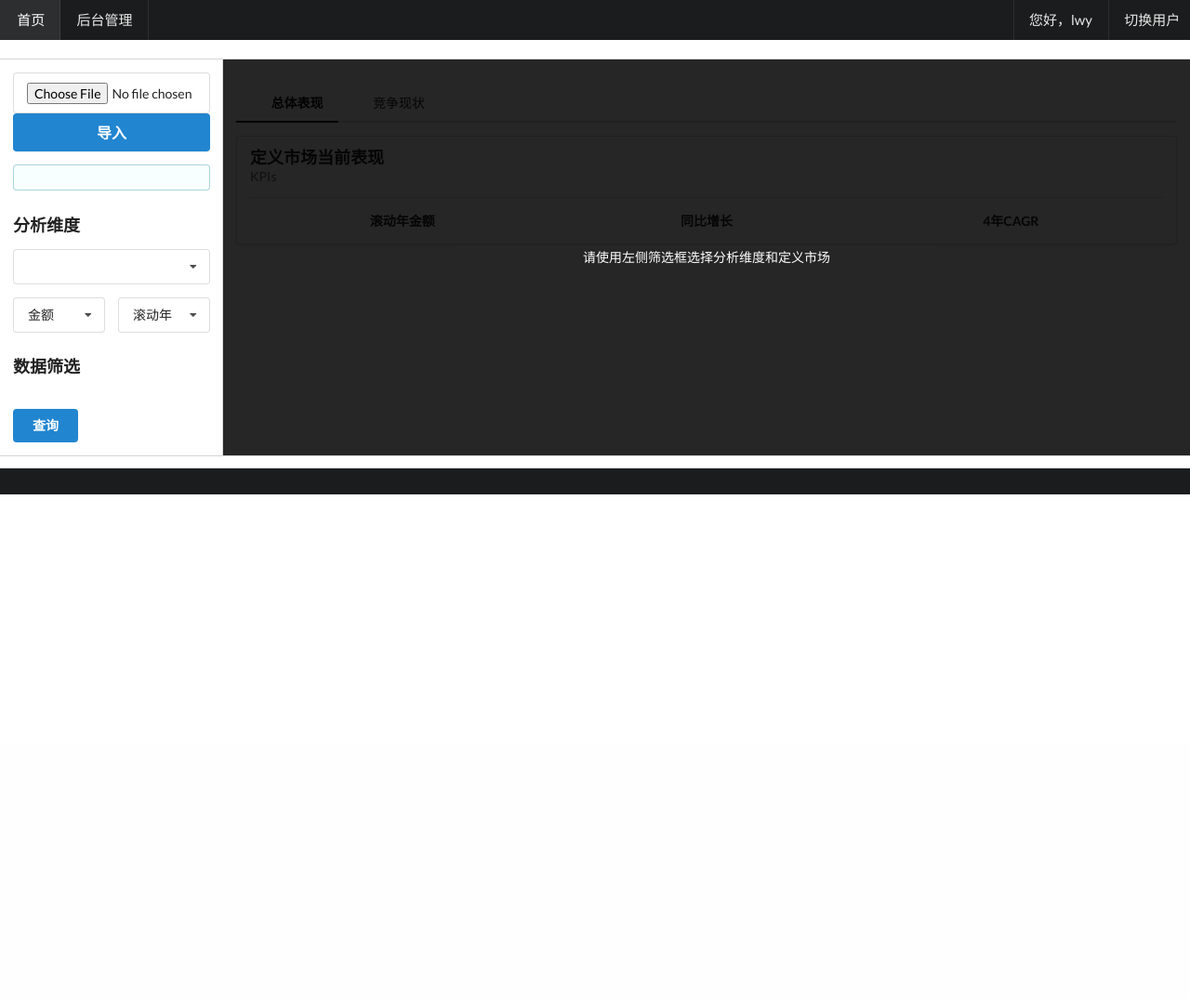
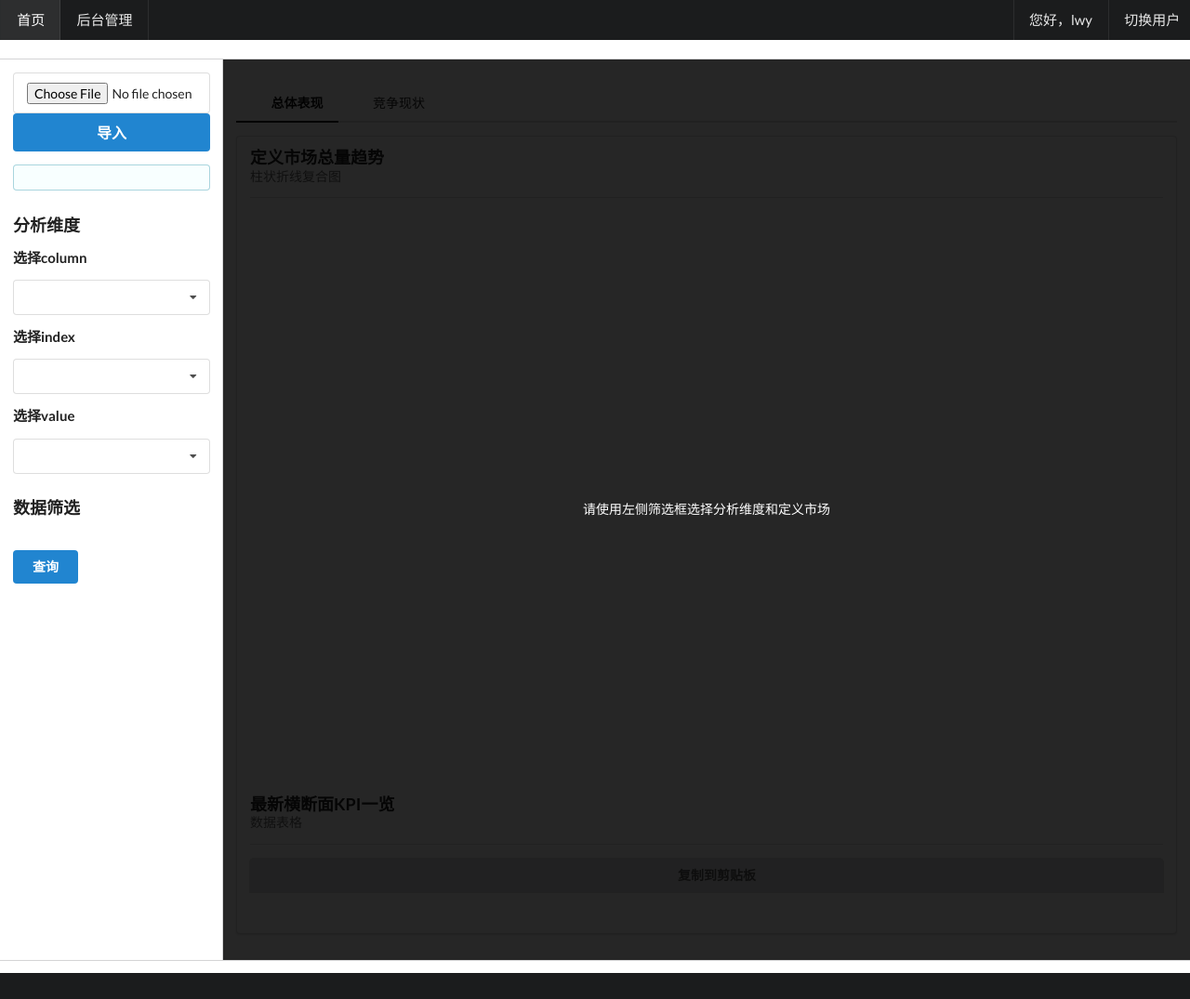
Before and after one commit to lwy276701865/lwy_graduate, a Django app: page /chpa/index in a window 1280 px wide. Shown: the whole page at 93% size. Before the commit the page ends 532 px from the top, so only its background shows below. Run offline with Django 3.2, Linux system fonts and the light colour scheme; a user stored in the database is signed in; some web fonts are replaced.

Commit message:
5.5实现导入文件生成图表

```diff
--- a/chpa_data/templates/chpa_data/display.html
+++ b/chpa_data/templates/chpa_data/display.html
@@ -5,50 +5,30 @@
     <div class="ui active dimmer" id="dimmer">
         <div class="ui text" style="color: #FFFFFF">请使用左侧筛选框选择分析维度和定义市场</div>
     </div>
-    <!-- 创建2个Semantic UI tab，根据鼠标点击切换，以保证页面干净清爽 -->
+
+    <!-- 创建4个Semantic UI tab，根据鼠标点击切换，以保证页面干净清爽 -->
     <div class="ui pointing secondary menu">
         <a class="item active" data-tab="total"><i class="circle icon"></i>总体表现</a>
         <a class="item" data-tab="competition"><i class="trophy icon"></i>竞争现状</a>
         {#        <a class="item" data-tab="bubble_performance"><i class="braille icon"></i>规模 vs. 增长</a>#}
         {#        <a class="item" data-tab="export"><i class="download icon"></i>导出数据</a>#}
     </div>
+
+    {#    第一个tab，放了pyecharts和表格#}
     <div class="ui tab segment active" data-tab="total">
+        {#        pyecharts图表#}
         <h3 class="ui header">
             <div class="content">
-                定义市场当前表现
-                <div class="sub header">KPIs</div>
+                定义市场总量趋势
+                <div class="sub header">柱状折线复合图</div>
             </div>
         </h3>
         <div class="ui divider"></div>
-        <!-- Semantic UI的statistic类能呈现“醒目大数字”的效果 -->
-        <div class="ui small three statistics">
-            <div class="statistic">
-                <div class="value" id="value_size">
-                    {{ market_size }}
-                </div>
-                <div class="label" id="label_size_unit">
-                    滚动年金额
-                </div>
-            </div>
-            <div class="statistic" id="div_gr">
-                <div class="value" id="value_gr">
-                    {{ market_gr }}
-                </div>
-                <div class="label">
-                    同比增长
-                </div>
-            </div>
-            <div class="statistic" id="div_cagr">
-                <div class="value" id="value_cagr">
-                    {{ market_cagr }}
-                </div>
-                <div class="label">
-                    4年CAGR
-                </div>
-            </div>
+        <div class="ui container">
+            <div id="bar_total_trend" style="width:1000px; height:600px;"></div>
         </div>
-    </div>
-    <div class="ui tab segment" data-tab="competition">
+
+        {#        表格#}
         <h3 class="ui header">
             <div class="content">
                 最新横断面KPI一览
@@ -63,12 +43,25 @@
             复制到剪贴板
         </div>
         <div class="ui hidden divider"></div>
-
         <div class="ui container" id='result_table' style="width: 100%; overflow-x: scroll; overflow-y: hidden;">
             <!-- Django渲染html代码时需要加入|safe，保证html不会被自动转义 -->
             {{ ptable|safe }}
         </div>
+    </div>
 
+    {#    第二个tab，应该放置三个pyecharts图表，即index和column分类统计图；describe图表#}
+    <div class="ui tab segment" data-tab="competition">
+        {#        pyecharts图表#}
+        <h3 class="ui header">
+            <div class="content">
+                定义市场总量趋势
+                <div class="sub header">柱状折线复合图</div>
+            </div>
+        </h3>
+        <div class="ui divider"></div>
+        <div class="ui container">
+            <div id="info_chart" style="width:1000px; height:600px;"></div>
+        </div>
     </div>
     {#    <div class="ui tab segment" data-tab="bubble_performance">#}
     {#        <h3 class="ui header">#}
--- a/chpa_data/templates/chpa_data/filter.html
+++ b/chpa_data/templates/chpa_data/filter.html
@@ -10,29 +10,39 @@
             <div class="field">
                 <div class="fields">
                     <div class="sixteen wide field">
+                        <h4>选择column</h4>
                         <select name="DIMENSION_select" id="DIMENSION_select" class="ui fluid search dropdown">
+                            <option value="" style="display: none"></option>
                             {% for key, value in mselect_dict.items %}
-                                {% if value.select == 'PRODUCT' %}
-                                    <option value="{{ value.select }}" selected>{{ key }}</option>
-                                {% else %}
-                                    <option value="{{ value.select }}">{{ key }}</option>
-                                {% endif %}
+                                <option value="{{ value.select }}">{{ key }}</option>
                             {% endfor %}
                         </select>
                     </div>
                 </div>
                 <div class="fields">
-                    <div class="eight wide field">
-                        <select name="UNIT_select" id="UNIT_select" class="ui fluid search dropdown">
-                            <option value="Value" selected>金额</option>
-                            <option value="Volume">盒数</option>
-                            <option value="Volume (Counting Unit)">最小制剂单位数</option>
+                    <div class="sixteen wide field">
+                        <h4>选择index</h4>
+                        <select name="INDEX_select" id="INDEX_select" class="ui fluid search dropdown">
+                            {#                            <option value="Value" selected>金额</option>#}
+                            {#                            <option value="Volume">盒数</option>#}
+                            {#                            <option value="Volume (Counting Unit)">最小制剂单位数</option>#}
+                            <option value="" style="display: none"></option>
+                            {% for key, value in mselect_dict.items %}
+                                <option value="{{ value.select }}">{{ key }}</option>
+                            {% endfor %}
                         </select>
                     </div>
-                    <div class="eight wide field">
-                        <select name="PERIOD_select" id="PERIOD_select" class="ui fluid search dropdown">
-                            <option value="MAT" selected>滚动年</option>
-                            <option value="QTR">季度</option>
+                </div>
+                <div class="fields">
+                    <div class="sixteen wide field">
+                        <h4>选择value</h4>
+                        <select name="VALUE_select" id="VALUE_select" class="ui fluid search dropdown">
+                            {#                        <option value="MAT" selected>滚动年</option>#}
+                            {#                        <option value="QTR">季度</option>#}
+                            <option value="" style="display: none"></option>
+                            {% for key, value in mselect_dict_value.items %}
+                                <option value="{{ value.select }}">{{ key }}</option>
+                            {% endfor %}
                         </select>
                     </div>
                 </div>
@@ -67,30 +77,26 @@
 <script type="text/javascript">
     $("#AJAX_get").click(function (event) {
         event.preventDefault(); // 防止表单默认的提交
+
         var dimmer = $("#dimmer");
         dimmer.attr('class', 'ui active dimmer'); // 点击筛选按钮后dimmer变成active
         dimmer.children('div').remove(); // 删除初始化文字
         dimmer.append('<div class="ui text loader">数据加载中……</div>'); // 增加loading效果和文字
 
-        // 获取单选下拉框的值
-        var form_data = {
-            "DIMENSION_select": $("#DIMENSION_select").val(),
-            "PERIOD_select": $("#PERIOD_select").val(),
-            "UNIT_select": $("#UNIT_select").val(),
-        };
+        {# 获取用户选择的表单值#}
+        var form_data=getForm()
 
-        // 获取多选下拉框的值
-        var dict = {{ mselect_dict|safe }};
-        for (key in dict) {
-            var form_name = dict[key]['select'] + "_select";
-            jquery_selector_id = "[id='" + form_name + "']";//因为我们的部分多选框id有空格，要用这种写法
-            form_data[form_name] = $(jquery_selector_id).val();
-        }
         // Pyecharts图表初始化
-        {#var chart = echarts.init(document.getElementById('bar_total_trend'), 'white', {renderer: 'canvas'});#}
-        {#chart.showLoading({#}
-        {#    text : '正在加载数据'#}
-        {# });  //增加加载提示#}
+        var chart = echarts.init(document.getElementById('bar_total_trend'), 'white', {renderer: 'canvas'});
+        chart.showLoading({
+            text : '正在加载数据'
+         });  //增加加载提示
+
+        var info_chart = echarts.init(document.getElementById('info_chart'), 'white', {renderer: 'canvas'});
+        info_chart.showLoading({
+            text : '正在加载数据'
+         });  //增加加载提示
+
         $.ajax({
             // 请求的url
             url: '{% url 'chpa:query' %}',
@@ -101,22 +107,26 @@
             // 回调函数，其中ret是返回的JSON，可以以字典的方式调用
             success: function (ret) {     //成功执行
                 // 更新单位标签
-                $("#label_size_unit").html("最新"+form_data['PERIOD_select']+ " " +form_data['UNIT_select']);
+                $("#label_size_unit").html("最新"+form_data['VALUE_select']+ " " +form_data['INDEX_select']);
                 // 把查询结果输出到网页上预留id的DOM元素中
                 $("#value_size").html(ret["market_size"].toLocaleString());
                 $("#value_gr").html(ret["market_gr"].toLocaleString());
                 $("#value_cagr").html(ret["market_cagr"].toLocaleString());
-                $("#result_table").html(ret['ptable']);
+                $("#result_table").html(ret['ptable']);//这个ptable是后端query函数传过来的ptable
                 initTable($("#ptable")) // 为id为ptable的DOM表格初始化DataTables，即上一行刚刚修改了DOM元素的那个
 
 
                 // 去除加载遮罩（去掉active）
                 dimmer.attr('class', 'ui dimmer');
+
                 // 展示Pyecharts整体市场柱状组合图
-                {#chart.clear();#}
-                {#chart.setOption(ret['bar_total_trend']);#}
-                {#chart.hideLoading()#}
+                chart.clear();
+                chart.setOption(ret['bar_total_trend']);
+                chart.hideLoading()
 
+                info_chart.clear();
+                info_chart.setOption(ret['info_chart']);
+                info_chart.hideLoading()
                 // 展示Matplotlib气泡图
                 {#$("#bubble_performance").attr('src', ret['bubble_performance']);#}
             },
@@ -187,23 +197,30 @@
         );
     }
 </script>
+{#获取前端选择的表单结果，即用户选择了哪些数据#}
 <script>
     function getForm(){
         // 获取单选下拉框的值
         var form_data = {
             "DIMENSION_select": $("#DIMENSION_select").val(),
-            "PERIOD_select": $("#PERIOD_select").val(),
-            "UNIT_select": $("#UNIT_select").val(),
+            "VALUE_select": $("#VALUE_select").val(),
+            "INDEX_select": $("#INDEX_select").val(),
         };
 
-        // 获取多选下拉框的值
+        // 获取多选下拉框的值（index和column）
         var dict = {{ mselect_dict|safe }};
         for (key in dict) {
             var form_name = dict[key]['select'] + "_select";
             jquery_selector_id = "[id='" + form_name + "']";//因为我们的部分多选框id有空格，要用这种写法
             form_data[form_name] = $(jquery_selector_id).val();
         }
-
+        // 获取value下拉框的值
+        var dict2 = {{ mselect_dict_value|safe }};
+        for (key in dict2) {
+            var form_name = dict2[key]['select'] + "_select";
+            jquery_selector_id = "[id='" + form_name + "']";//因为我们的部分多选框id有空格，要用这种写法
+            form_data[form_name] = $(jquery_selector_id).val();
+        }
         return form_data
     }
 </script>
--- a/chpa_data/views.py
+++ b/chpa_data/views.py
@@ -22,6 +22,8 @@ from django.contrib.auth.decorators import login_required
 ENGINE = create_engine('mysql+pymysql://root:lwydecd+20@localhost:3306/test') #创建数据库连接引擎
 # 根据用户传进来的数据创建的表
 DB_TABLE='example'
+column=''
+index=''
 
 # 此函数初始化界面，然后用户点击导入按钮后自动生成可选条件，让用户选择
 def index01(request):
@@ -76,7 +78,9 @@ def index(request):
         #传给前端value选择的备选值,因为value只能选择数值类型的数据,选择字符数据没有意义
         df2=df[df['DATA_TYPE'].isin(['int','float'])]
         D_screen_condition2VALUE=dict(zip(df2['COLUMN_NAME'],'`'+df2['COLUMN_NAME']+'`'))
+        print("index/column备选项为:")
         print(D_screen_condition)
+        print("value备选项为:")
         print(D_screen_condition2VALUE)
         # 下面的代码负责初始化表单选项(index和column)
         mselect_dict = {}
@@ -114,6 +118,13 @@ def index(request):
         return render(request,  'chpa_data/display.html',context)      #返回客户端信息
     else:
         return HttpResponseRedirect("不支持的请求方法")
+# 此函数删除字符串两边的反引号``
+def delesig(str):
+    if str[0]=='`':
+        str=str[1:][:-1]
+    else:
+        str=str
+    return str
 # 此函数根据form_dict数据做对应的处理（处理为原数据或者透视数据表）
 def get_df(form_dict, is_pivoted=True):
     sql = sqlparse(form_dict)  # sql拼接
@@ -121,14 +132,16 @@ def get_df(form_dict, is_pivoted=True):
     print("构造出来的sql语句为"+sql)
     if is_pivoted is True:
         dimension_selected = form_dict['DIMENSION_select'][0]
-        if dimension_selected[0] == '`':
-            column = dimension_selected[1:][:-1]
-        else:
-            column = dimension_selected
-
+        index_selected = form_dict['INDEX_select'][0]
+        value_selected = form_dict['VALUE_select'][0]
+        global column
+        column=delesig(dimension_selected)
+        global index
+        index=delesig(index_selected)
+        value=delesig(value_selected)
         pivoted = pd.pivot_table(df,
-                                 values='AMOUNT',  # 数据透视汇总值为AMOUNT字段，一般保持不变
-                                 index='DATE',  # 数据透视行为DATE字段，一般保持不变
+                                 values=value,#'AMOUNT',  # 数据透视汇总值为AMOUNT字段，一般保持不变
+                                 index=index,#'DATE',  # 数据透视行为DATE字段，一般保持不变
                                  columns=column,  # 数据透视列为前端选择的分析维度
                                  aggfunc=np.sum)  # 数据透视汇总方式为求和，一般保持不变
         if pivoted.empty is False:
@@ -139,15 +152,18 @@ def get_df(form_dict, is_pivoted=True):
         return df
 @login_required
 @cache_page(60 * 60 * 24 * 30) #  缓存30天
-# 此函数在前端选择了筛选条件之后通过前端传递过来的值进行分析，并返回json格式的结果
+# query函数在前端选择了筛选条件之后通过前端传递过来的值进行分析，并返回json格式的结果
 # 1.解析前端参数到理想格式
 # 2.根据前端参数数据拼接SQL并用Pandas
 # 3.读取Pandas读取数据后，将前端选择的DIMENSION作为pivot_table方法的column参数
 # 4.返回Json格式的结果
+# 注：前三步交给get_df函数做了
 def query(request):
     form_dict = dict(six.iterlists(request.GET))
+    print("前端表单转换为字典：")
+    print(form_dict)
     pivoted = get_df(form_dict)
-
+    df=get_df(form_dict,is_pivoted=False)
     # KPI
     kpi = get_kpi(pivoted)
 
@@ -158,16 +174,18 @@ def query(request):
                           )
 
     # Pyecharts交互图表
-    # bar_total_trend = json.loads(prepare_chart(pivoted, 'bar_total_trend', form_dict))
-
+    bar_total_trend = json.loads(prepare_chart(pivoted, 'bar_total_trend', form_dict,column))
+    #describe函数转为图表
+    info_chart=json.loads(prepare_chart(df, 'get_info_chart', index,column))
     # Matplotlib静态图表
     # bubble_performance = prepare_chart(pivoted, 'bubble_performance', form_dict)
     context = {
         "market_size": kpi["market_size"],
         "market_gr": kpi["market_gr"],
         "market_cagr": kpi["market_cagr"],
-        'ptable': table
-        # 'bar_total_trend': bar_total_trend,
+        'ptable': table,
+        'bar_total_trend': bar_total_trend,
+        'info_chart':info_chart,
         # 'bubble_performance': bubble_performance
     }
 
@@ -254,13 +272,11 @@ def get_distinct_list(column, db_table):
     return l
 # 构造sql语句
 def sqlparse(context):
-    print(context)
-    sql = "Select * from %s Where PERIOD = '%s' And UNIT = '%s'" % \
-          (DB_TABLE, context['PERIOD_select'][0], context['UNIT_select'][0])  # 先处理单选部分
+    sql = "Select * from %s Where true " % (DB_TABLE)  # 构造sql语句前半段
 
-    # 下面循环处理多选部分
+    # 下面循环处理多选部分（即数据筛选部分）
     for k, v in context.items():
-        if k not in ['csrfmiddlewaretoken', 'DIMENSION_select', 'PERIOD_select', 'UNIT_select']:
+        if k not in ['csrfmiddlewaretoken', 'DIMENSION_select', 'VALUE_select', 'INDEX_select']:
             if k[-2:] == '[]':
                 field_name = k[:-9]  # 如果键以[]结尾，删除_select[]取原字段名
             else:
@@ -269,7 +285,7 @@ def sqlparse(context):
             sql = sql_extent(sql, field_name, selected)  #未来可以通过进一步拼接字符串动态扩展sql语句
     return sql
 
-
+# 通过AND关键字连接来扩展sql语句
 def sql_extent(sql, field_name, selected, operator=" AND "):
     if selected is not None:
         statement = ''
@@ -293,6 +309,7 @@ D_MULTI_SELECT = {
     '剂型': 'FORMULATION',
     '剂量': 'STRENGTH'
 }
+# 该函数用来格式化表格的数据，用到query函数里的table属性里面
 def build_formatters_by_col(df):
     format_abs = lambda x: '{:,.0f}'.format(x)
     format_share = lambda x: '{:.1%}'.format(x)
@@ -322,47 +339,51 @@ D_TRANS = {
     '最小制剂单位数': 'Volume (Counting Unit)'
 }
 
-# def prepare_chart(df,  # 输入经过pivoted方法透视过的df，不是原始df
-#                   chart_type,  # 图表类型字符串，人为设置，根据图表类型不同做不同的Pandas数据处理，及生成不同的Pyechart对象
-#                   form_dict,  # 前端表单字典，用来获得一些变量作为图表的标签如单位
-#                   ):
-#     label = D_TRANS[form_dict['PERIOD_select'][0]] + D_TRANS[form_dict['UNIT_select'][0]]
-#
-#     if chart_type == 'bar_total_trend':
-#         df_abs = df.sum(axis=1)  # Pandas列汇总，返回一个N行1列的series，每行是一个date的市场综合
-#         # df_abs.index = df_abs.index.strftime("%Y-%m")
-#         # df_abs.index = datetime.strptime(str(df_abs.index),'%Y-%m-%d %H:%M:%S.%f').strftime("%Y-%m")
-#         df_abs.index =pd.to_datetime(df_abs.index,format="%Y-%m")  # 行索引日期数据变成2020-06的形式
-#         df_abs = df_abs.to_frame()  # series转换成df
-#         df_abs.columns = [label]  # 用一些设置变量为系列命名，准备作为图表标签
-#         df_gr = df_abs.pct_change(periods=4)  # 获取同比增长率
-#         df_gr.dropna(how='all', inplace=True)  # 删除没有同比增长率的行，也就是时间序列数据的最前面几行，他们没有同比
-#         df_gr.replace([np.inf, -np.inf, np.nan], '-', inplace=True)  # 所有分母为0或其他情况导致的inf和nan都转换为'-'
-#         chart = echarts_stackbar(df=df_abs,
-#                                  df_gr=df_gr
-#                                  )  # 调用stackbar方法生成Pyecharts图表对象
-#         return chart.dump_options()  # 用json格式返回Pyecharts图表对象的全局设置
-#     elif chart_type == 'bubble_performance':
-#         df_abs = df.iloc[-1,:]  # 获取最新时间粒度的绝对值
-#         df_share = df.transform(lambda x: x / x.sum(), axis=1).iloc[-1,:] # 获取份额
-#         df_diff = df.diff(periods=4).iloc[-1,:]  # 获取同比净增长
-#
-#         chart = mpl_bubble(x=df_abs,  # x轴数据
-#                            y=df_diff,  # y轴数据
-#                            z=df_share * 50000,  # 气泡大小数据
-#                            labels=df.columns.str.split('|').str[0],  # 标签数据
-#                            title='',  # 图表标题
-#                            x_title=label,  # x轴标题
-#                            y_title=label + '净增长',  # y轴标题
-#                            x_fmt='{:,.0f}',  # x轴格式
-#                            y_fmt='{:,.0f}',  # y轴格式
-#                            y_avg_line=True,  # 添加y轴分隔线
-#                            y_avg_value=0,  # y轴分隔线为y=0
-#                            label_limit=30  # 只显示前30个项目的标签
-#                            )
-#         return chart
-#     else:
-#         return None
+def prepare_chart(df,  # 输入经过pivoted方法透视过的df，不是原始df
+                  chart_type,  # 图表类型字符串，人为设置，根据图表类型不同做不同的Pandas数据处理，及生成不同的Pyechart对象
+                  index,  # 前端表单字典，用来获得一些变量作为图表的标签如单位
+                  column
+                  ):
+    label ='MATVALUE'
+
+    if chart_type == 'bar_total_trend':
+        df_abs = df.sum(axis=1)  # Pandas列汇总，返回一个N行1列的series，每行是一个date的市场综合
+        # df_abs.index = df_abs.index.strftime("%Y-%m")
+        # df_abs.index = datetime.strptime(str(df_abs.index),'%Y-%m-%d %H:%M:%S.%f').strftime("%Y-%m")
+        df_abs.index =pd.to_datetime(df_abs.index,format="%Y-%m")  # 行索引日期数据变成2020-06的形式
+        df_abs = df_abs.to_frame()  # series转换成df
+        df_abs.columns = [label]  # 用一些设置变量为系列命名，准备作为图表标签
+        df_gr = df_abs.pct_change(periods=4)  # 获取同比增长率
+        df_gr.dropna(how='all', inplace=True)  # 删除没有同比增长率的行，也就是时间序列数据的最前面几行，他们没有同比
+        df_gr.replace([np.inf, -np.inf, np.nan], '-', inplace=True)  # 所有分母为0或其他情况导致的inf和nan都转换为'-'
+        chart = echarts_stackbar(df=df_abs,
+                                 df_gr=df_gr
+                                 )  # 调用stackbar方法生成Pyecharts图表对象
+        return chart.dump_options()  # 用json格式返回Pyecharts图表对象的全局设置
+    elif chart_type == 'bubble_performance':
+        df_abs = df.iloc[-1,:]  # 获取最新时间粒度的绝对值
+        df_share = df.transform(lambda x: x / x.sum(), axis=1).iloc[-1,:] # 获取份额
+        df_diff = df.diff(periods=4).iloc[-1,:]  # 获取同比净增长
+
+        chart = mpl_bubble(x=df_abs,  # x轴数据
+                           y=df_diff,  # y轴数据
+                           z=df_share * 50000,  # 气泡大小数据
+                           labels=df.columns.str.split('|').str[0],  # 标签数据
+                           title='',  # 图表标题
+                           x_title=label,  # x轴标题
+                           y_title=label + '净增长',  # y轴标题
+                           x_fmt='{:,.0f}',  # x轴格式
+                           y_fmt='{:,.0f}',  # y轴格式
+                           y_avg_line=True,  # 添加y轴分隔线
+                           y_avg_value=0,  # y轴分隔线为y=0
+                           label_limit=30  # 只显示前30个项目的标签
+                           )
+        return chart
+    elif chart_type=='get_info_chart':#渲染df.describe的出来的表格
+        chart=creat_info_chart(df,index,column)
+        return chart.dump_options()  # 用json格式返回Pyecharts图表对象的全局设置
+    else:
+        return None
 @login_required
 @cache_page(60 * 60 * 24 * 30)
 # 导出数据函数
@@ -438,6 +459,7 @@ class CsvToMysql(object):
 
 
     def csv2mysql(self,db_name,table_name,df):
+        print("开始构造表格：")
         field1, field2 = self.make_table_sql(df)
         print("create table {} ( {})".format(table_name,field1))
         self.cursor.execute('drop table if exists {}'.format(table_name))
```
Also changed, not shown: chpa_data/charts.py (+69 -3 lines).
